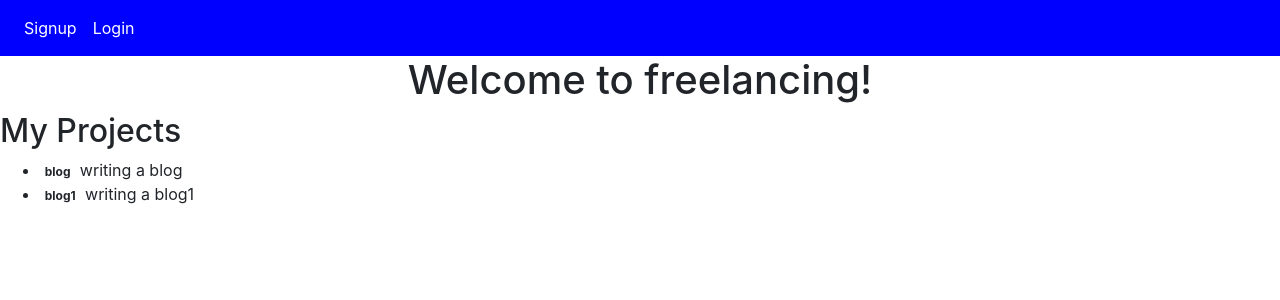
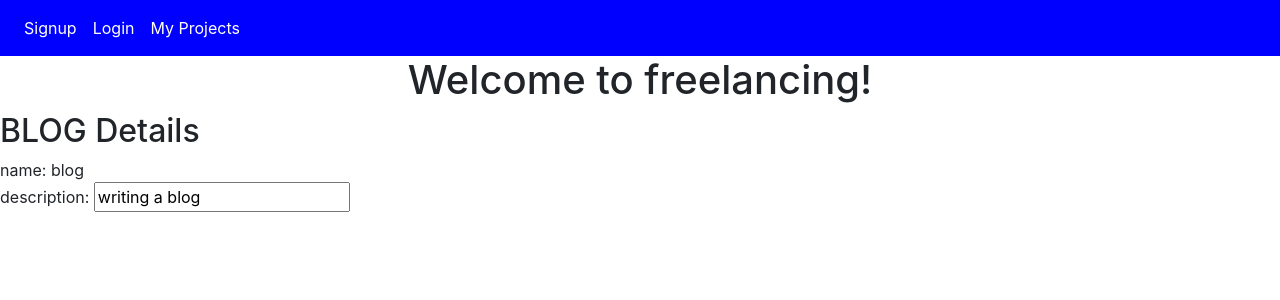
Before and after one commit to mostafaelsayed/freelancer-frontend, an Angular app: page /project/blog in a window 1280 px wide. Before the commit this address led to /. Shown: the top 300 px of the page. Built offline with nearby package versions, Linux system fonts and the light colour scheme.

Commit message:
add routes for projects and project detail and service to fetch a project

```diff
--- a/src/app/app-routing.module.ts
+++ b/src/app/app-routing.module.ts
@@ -1,9 +1,13 @@
 import { NgModule } from '@angular/core';
 import { RouterModule, Routes } from '@angular/router';
 import { LoginComponent } from './login/login.component';
+import { ProjectComponent } from './project/project.component';
+import { ProjectDetailComponent } from './project-detail/project-detail.component';
 
 const routes: Routes = [
-  {path: 'login', component: LoginComponent}
+  {path: 'login', component: LoginComponent},
+  {path: 'projects', component: ProjectComponent},
+  {path: 'project/:name', component: ProjectDetailComponent}
 ];
 
 @NgModule({
--- a/src/app/app.component.html
+++ b/src/app/app.component.html
@@ -12,9 +12,9 @@
       <li class="nav-item">
         <a class="nav-link" href="signup">Login</a>
       </li>
-      <!-- <li class="nav-item">
-        <a class="nav-link" href="#">Profile</a>
-      </li> -->
+      <li class="nav-item">
+        <a routerLink="/projects" class="nav-link" href="#">My Projects</a>
+      </li>
     </ul>
   </nav>
   <div style="text-align:center">
@@ -24,5 +24,5 @@
 
   </div>
 
-  <app-project></app-project>
+  <router-outlet></router-outlet>
 </body>
--- a/src/app/project-detail/project-detail.component.ts
+++ b/src/app/project-detail/project-detail.component.ts
@@ -1,5 +1,8 @@
 import { Component, OnInit, Input } from '@angular/core';
 import { Project } from '../project';
+import { ActivatedRoute } from '@angular/router';
+import { Location } from '@angular/common';
+import { ProjectService } from '../project.service';
 
 @Component({
   selector: 'app-project-detail',
@@ -11,9 +14,21 @@ export class ProjectDetailComponent implements OnInit {
   // The project property must be an Input property, annotated with the @Input() decorator to be able to bind to it
   @Input() project: Project;
 
-  constructor() { }
+  getProject(): void {
+    // The route.snapshot is a static image of the route information shortly after the component was created.
+    // The paramMap is a dictionary of route parameter values extracted from the URL.
+    // The "name" key returns the name of the project to fetch.
+    // use "+" if the param should be a number (like id) to convert it to number (params are always strings by default).
+    const name = this.route.snapshot.paramMap.get('name');
+    this.projectService.getProject(name).subscribe(project => this.project = project);
+  }
+
+  // The ActivatedRoute holds information about the route to this instance of the ProjectDetailComponent.
+  // This component is interested in the route's bag of parameters extracted from the URL
+  constructor(private route: ActivatedRoute, private location: Location, private projectService: ProjectService) { }
 
   ngOnInit() {
+    this.getProject();
   }
 
 }
--- a/src/app/project.service.ts
+++ b/src/app/project.service.ts
@@ -24,8 +24,20 @@ export class ProjectService {
     return of(projects);
   }
 
-  addProject(projectData) {
+  getProject(name): Observable<Project> {
+    // mock projects
+    let projects: Project[] = [
+      {
+        "name": "blog",
+        "description": "writing a blog"
+      },
+      {
+        "name": "blog1",
+        "description": "writing a blog1"
+      }
+    ];
 
+    return of(projects.find(project => name === project.name));
   }
   constructor() { }
 }
--- a/src/app/project/project.component.html
+++ b/src/app/project/project.component.html
@@ -1,9 +1,11 @@
 <h2>My Projects</h2>
 <ul class="projects">
-  <li *ngFor="let project of projects" (click)="selectProject(project)">
-    <span class="badge">{{project.name}}</span> {{project.description}}
+  <li *ngFor="let project of projects">
+    <a routerLink="/project/{{project.name}}">
+      <span class="badge">{{project.name}}</span> {{project.description}}
+    </a>
   </li>
 </ul>
 
 <!-- external ProjectComponent will bind to selected project like this. -->
-<app-project-detail [project]="selectedProject"></app-project-detail>
+<!-- <app-project-detail [project]="selectedProject"></app-project-detail> -->
--- a/src/app/project/project.component.ts
+++ b/src/app/project/project.component.ts
@@ -17,18 +17,6 @@ export class ProjectComponent implements OnInit {
     this.projectService.getProjects().subscribe(projects => this.projects = projects);
   }
 
-  // project that the user selects
-  selectedProject: Project = {
-    name: '',
-    description: ''
-  };
-
-  selectProject (project: Project): void {
-    this.selectedProject = project;
-  }
-
-  // selectedProject = this.projects[0];
-
   // Add a private projectService parameter of type ProjectService to the constructor.
   // When Angular creates a ProjectComponent, the Dependency Injection system sets the projectService parameter to the singleton instance of ProjectService.
   constructor(private projectService: ProjectService) { }
```
